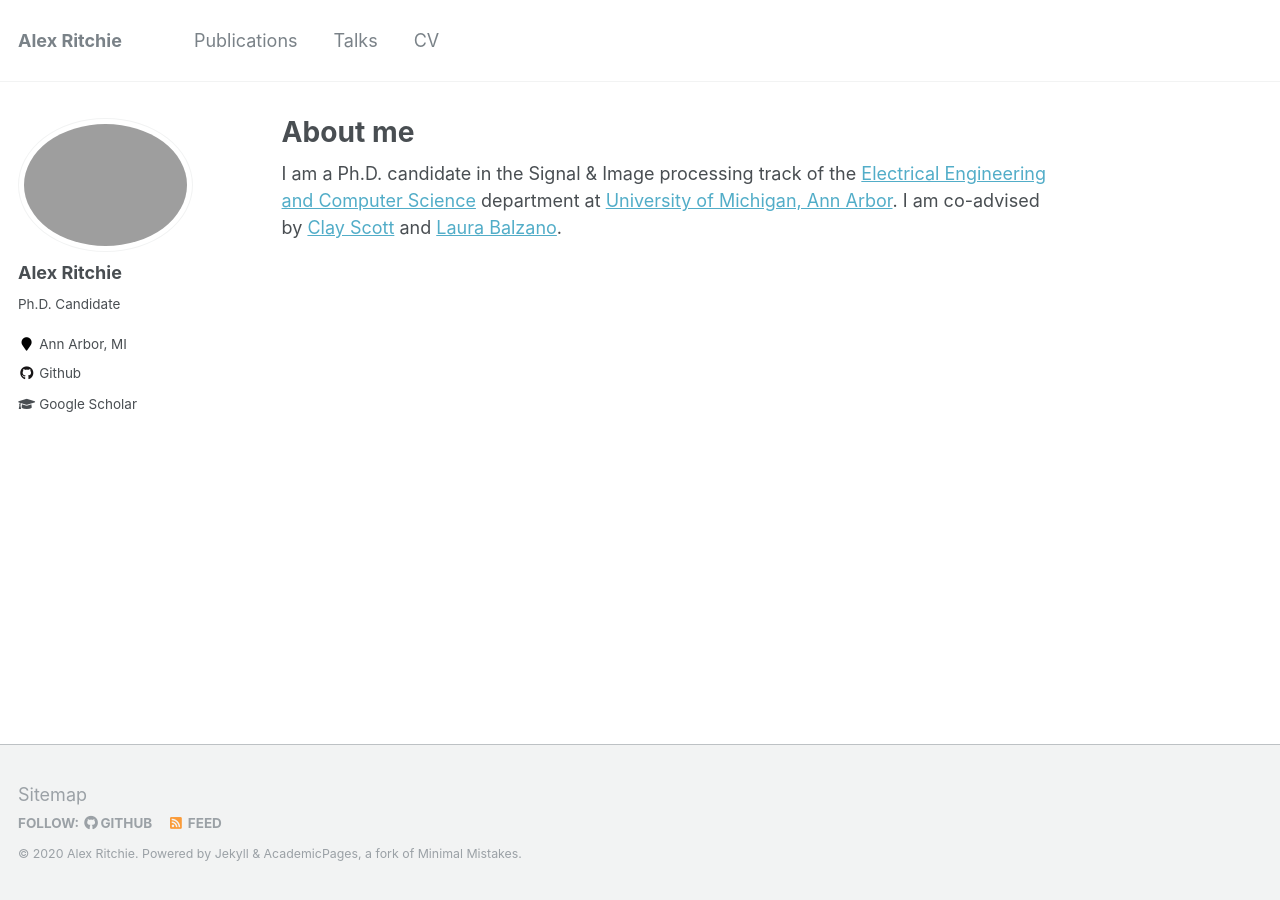
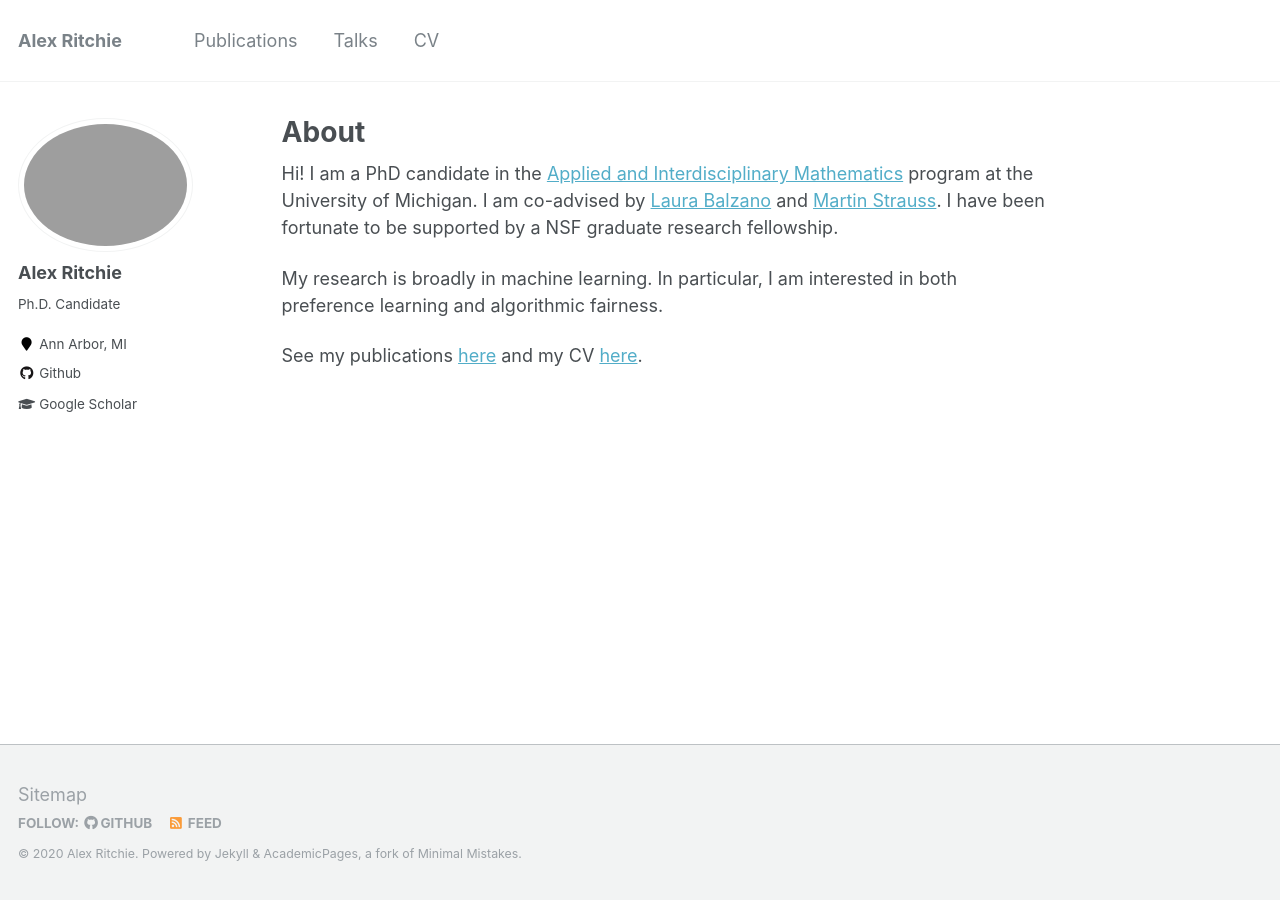
Before and after one commit to Amandarg/amandarg.github.io, a Jekyll site: the page built from _pages/about.md, in a window 1280 px wide. Built offline with Jekyll 4.4.1, drawn with Linux system fonts in a browser that asks for light colours.

Commit message:
Update about.md

```diff
--- a/_pages/about.md
+++ b/_pages/about.md
@@ -1,6 +1,6 @@
 ---
 permalink: /
-title: "About me"
+title: "About"
 excerpt: "About me"
 author_profile: true
 redirect_from:
@@ -8,4 +8,8 @@ redirect_from:
   - /about.html
 ---
 
-I am a Ph.D. candidate in the Signal & Image processing track of the [Electrical Engineering and Computer Science](https://eecs.engin.umich.edu/) department at [University of Michigan, Ann Arbor](https://umich.edu/research/). I am co-advised by [Clay Scott](http://web.eecs.umich.edu/~cscott/) and [Laura Balzano](https://web.eecs.umich.edu/~girasole/).
+Hi! I am a PhD candidate in the [Applied and Interdisciplinary Mathematics](https://lsa.umich.edu/math/graduates/ph-d-programs/applied-and-interdisciplinary-mathematics--aim-.html) program at the University of Michigan. I am co-advised by [Laura Balzano](http://web.eecs.umich.edu/~girasole/) and [Martin Strauss](http://web.eecs.umich.edu/~martinjs/). I have been fortunate to be supported by a NSF graduate research fellowship.
+
+My research is broadly in machine learning. In particular, I am interested in both preference learning and algorithmic fairness.
+
+See my publications [here](https://amandarg.github.io/publications/) and my CV [here](https://amandarg.github.io/cv/).
```
